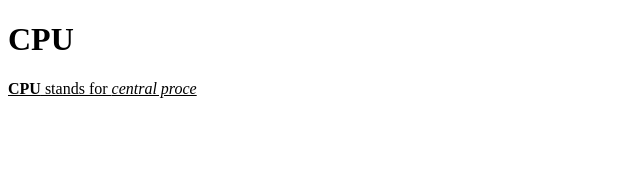
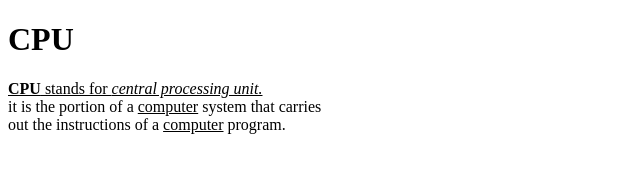
Before and after one commit to iamneo-production/efafeabefccfefadaeccdfffebaeceaec, a plain HTML site: page public/index.html in a window 1280 px wide. Shown: the whole page, without its empty margins (0-640 px from the left). Drawn offline with Linux system fonts and the light colour scheme.

Commit message:
Backup Commit

```diff
--- a/public/index.html
+++ b/public/index.html
@@ -10,7 +10,9 @@
 <body>
     <h1> <b>CPU</b>  </h1>
     <p>
-<u> <b>CPU</b> stands for <i>central proce</i>     </u>
+<u> <b>CPU</b> stands for <i>central processing unit.</i>     </u><br>
+  it is the portion of a <u>computer</u> system that carries<br>
+out the instructions of a <u>computer</u> program.<br>
 
 
 
```
